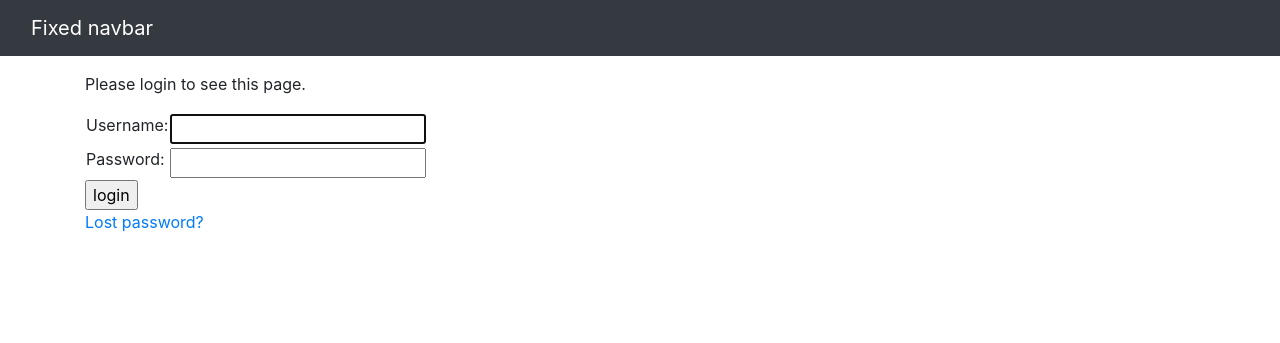
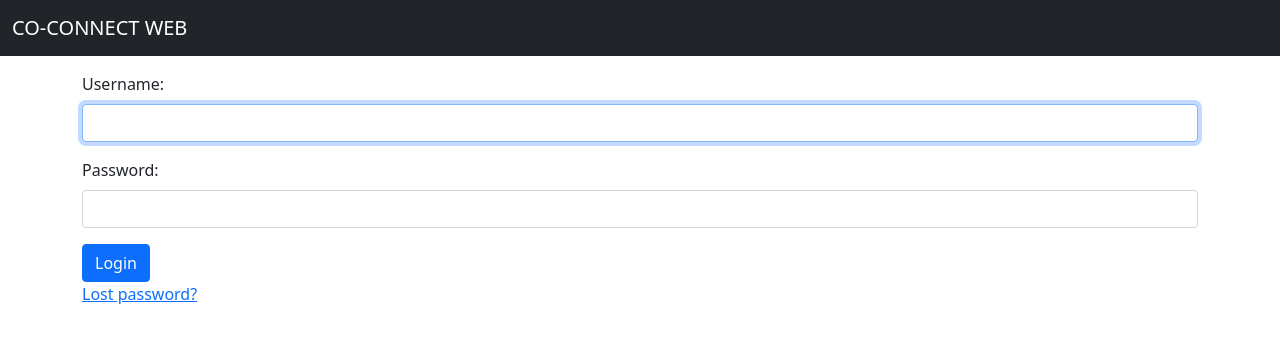
Before and after one commit to Health-Informatics-UoN/Carrot-Mapper, a Django app: page /accounts/login/?next=/ in a window 1280 px wide. Shown: the top 343 px of the page. Run offline with Django 3.2, Linux system fonts and the light colour scheme; parts of the project's set-up code (start-up, migrations or seed data) failed here and were passed over; some libraries are stand-ins or nearby versions.

Commit message:
Update navbar.

```diff
--- a/api/api/settings.py
+++ b/api/api/settings.py
@@ -123,7 +123,7 @@ USE_TZ = True
 
 STATIC_URL = '/static/'
 
-LOGIN_REDIRECT_URL = '/mapping/scanreports/'
+LOGIN_REDIRECT_URL = '/'
 EMAIL_BACKEND = 'django.core.mail.backends.console.EmailBackend'
 
 CELERY_TIMEZONE = 'UTC'
--- a/api/api/urls.py
+++ b/api/api/urls.py
@@ -2,7 +2,7 @@ from django.contrib import admin
 from django.urls import path, include
 
 urlpatterns = [
-    path('mapping/', include('mapping.urls')),
+    path('', include('mapping.urls')),
     path('admin/', admin.site.urls),
     path('accounts/', include('django.contrib.auth.urls')),
 ]
--- a/api/mapping/templates/mapping/scanreportfield_list.html
+++ b/api/mapping/templates/mapping/scanreportfield_list.html
@@ -4,8 +4,8 @@
 
 <nav aria-label="breadcrumb">
   <ol class="breadcrumb">
-    <li class="breadcrumb-item"><a href="#">Home</a></li>
-    <li class="breadcrumb-item"><a href="{% url 'scan-report-list' %}">Scan Reports</a></li>
+    <li class="breadcrumb-item"><a href="{% url 'home' %}">Home</a></li>
+    <li class="breadcrumb-item"><a href="{% url 'scan-report-list' %}">Scan reports</a></li>
   </ol>
 </nav>
 
--- a/api/mapping/urls.py
+++ b/api/mapping/urls.py
@@ -1,22 +1,13 @@
-from django.urls import path,include
 from django.contrib.auth.decorators import login_required
-from django.contrib import admin
-from django.contrib.auth import views as auth_views
-from django.conf.urls import url
-from django.views.generic.edit import CreateView
-from django.contrib.auth.forms import UserCreationForm
-
+from django.urls import path
 
 from . import views
 
 urlpatterns = [
-    url('^', include('django.contrib.auth.urls')),
-    path('', views.index, name='index'),
+    path('', views.home, name='home'),
     path('tables/', views.ScanReportTableListView.as_view(), name='tables'),
     path('fields/', views.ScanReportFieldListView.as_view(), name='fields'),
     path('scanreports/', login_required(views.ScanReportListView.as_view()), name='scan-report-list'),
     path('scanreports/create/', login_required(views.ScanReportFormView.as_view()), name='scan-report-form'),
     path('signup/', views.SignUpView.as_view(), name='signup'),
-
-
 ]
--- a/api/templates/base.html
+++ b/api/templates/base.html
@@ -17,7 +17,7 @@
 
 <nav class="navbar navbar-expand-md navbar-dark fixed-top bg-dark">
     <div class="container-fluid">
-        <a class="navbar-brand" href="#">Fixed navbar</a>
+        <a class="navbar-brand" href="#">CO-CONNECT WEB</a>
         <button class="navbar-toggler" type="button" data-bs-toggle="collapse"
                 data-bs-target="#navbarCollapse"
                 aria-controls="navbarCollapse" aria-expanded="false"
@@ -27,31 +27,15 @@
         <div class="collapse navbar-collapse" id="navbarCollapse">
             {% if user.is_authenticated %}
             <ul class="navbar-nav me-auto mb-2 mb-md-0">
-
                 <li class="nav-item active">
-                    <a class="nav-link" aria-current="page" href="#">Home</a>
+                    <a class="nav-link" aria-current="page" href="{% url 'home' %}">Home</a>
                 </li>
-                <li class="nav-item">
-                    <a class="nav-link" href="#">Link</a>
+                <li class="nav-item active">
+                    <a class="nav-link" aria-current="page" href="{% url 'scan-report-list' %}">Scan reports</a>
                 </li>
-                <li class="nav-item">
-                    <a class="nav-link disabled" href="#" tabindex="-1"
-                       aria-disabled="true">Disabled</a>
-                </li>
-                <li>
-                    <a class="nav-link disabled" href="#" tabindex="-1"
-                       aria-disabled="true">{{ user.get_username }}</a>
-                </li>
-
                 <li class="nav-item"><a class="nav-link" href="{% url 'logout'%}">Logout</a></li>
-
+                <!--<li class="nav-item"><a class="nav-link">You are logged as: {{ user.username }}</a></li>-->
             </ul>
-            <form class="d-flex">
-                <input class="form-control me-2" type="search"
-                       placeholder="Search" aria-label="Search">
-                <button class="btn btn-outline-success" type="submit">Search
-                </button>
-            </form>
             {% endif %}
         </div>
     </div>
@@ -64,17 +48,8 @@
     {% block body %}{% endblock %}
 </main>
 
-<!-- Optional JavaScript; choose one of the two! -->
-
-<!-- Option 1: Bootstrap Bundle with Popper -->
 <script src="https://cdn.jsdelivr.net/npm/bootstrap@5.0.0-beta1/dist/js/bootstrap.bundle.min.js"
         integrity="sha384-ygbV9kiqUc6oa4msXn9868pTtWMgiQaeYH7/t7LECLbyPA2x65Kgf80OJFdroafW"
         crossorigin="anonymous"></script>
-
-<!-- Option 2: Separate Popper and Bootstrap JS -->
-<!--
-<script src="https://cdn.jsdelivr.net/npm/@popperjs/core@2.5.4/dist/umd/popper.min.js" integrity="sha384-q2kxQ16AaE6UbzuKqyBE9/u/KzioAlnx2maXQHiDX9d4/zp8Ok3f+M7DPm+Ib6IU" crossorigin="anonymous"></script>
-<script src="https://cdn.jsdelivr.net/npm/bootstrap@5.0.0-beta1/dist/js/bootstrap.min.js" integrity="sha384-pQQkAEnwaBkjpqZ8RU1fF1AKtTcHJwFl3pblpTlHXybJjHpMYo79HY3hIi4NKxyj" crossorigin="anonymous"></script>
--->
 </body>
 </html>
--- a/api/templates/registration/login.html
+++ b/api/templates/registration/login.html
@@ -2,45 +2,21 @@
 
 {% block body %}
 
-{% if form.errors %}
-    <p>Your username and password didn't match. Please try again.</p>
-  {% endif %}
+<script src="//cdnjs.cloudflare.com/ajax/libs/jquery/3.2.1/jquery.min.js"></script>
+<form method="post" action="{% url 'login' %}">{% csrf_token %}
+    <div class="mb-3">
+        <label for="id_username" class="form-label">Username:</label>
+        <input class="form-control" type="text" name="username" autofocus autocapitalize="none" autocomplete="username" maxlength="150" required id="id_username">
+    </div>
+    <div class="mb-3">
+        <label for="id_password" class="form-label">Password:</label>
+        <input class="form-control" type="password" name="password" autocomplete="current-password" required id="id_password">
+    </div>
+    <input class="btn btn-primary" type="submit" value="Login"/>
+    <input type="hidden" name="next" value="{{ next }}"/>
+</form>
 
-  {% if next %}
-    {% if user.is_authenticated %}
-      <p>Your account doesn't have access to this page. To proceed,
-      please login with an account that has access.</p>
-    {% else %}
-      <p>Please login to see this page.</p>
-    {% endif %}
-  {% endif %}
-
-  <link href="//maxcdn.bootstrapcdn.com/bootstrap/4.1.1/css/bootstrap.min.css" rel="stylesheet" id="bootstrap-css">
-  <script src="//maxcdn.bootstrapcdn.com/bootstrap/4.1.1/js/bootstrap.min.js"></script>
-  <script src="//cdnjs.cloudflare.com/ajax/libs/jquery/3.2.1/jquery.min.js"></script>
-  <form method="post" action="{% url 'login' %}">
-    {% csrf_token %}
-    <table>
-      <tr>
-        <td>{{ form.username.label_tag }}</td>
-        <td>{{ form.username }}</td>
-      </tr>
-      <tr>
-        <td>{{ form.password.label_tag }}</td>
-        <td>{{ form.password }}</td>
-      </tr>
-    </table>
-    <input type="submit" value="login" />
-    <input type="hidden" name="next" value="{{ next }}" />
-  </form>
-
-  {# Assumes you setup the password_reset view in your URLconf #}
-  <p><a href="{% url 'password_reset' %}">Lost password?</a></p>
-
-  <!-- <form method="post">
-  {% csrf_token %}
-  {{ form.as_p }}
-  <button type="submit">Sign Up</button>
-</form> -->
+{# Assumes you setup the password_reset view in your URLconf #}
+<p><a href="{% url 'password_reset' %}">Lost password?</a></p>
 
 {% endblock %}
```
Also changed, not shown: api/mapping/models.py (+8 -2 lines), api/mapping/templates/mapping/home.html (added, +11 -0 lines), api/mapping/templates/mapping/index.html (deleted, +0 -38 lines), api/mapping/templates/mapping/scanreport_list.html (+7 -0 lines), api/mapping/templates/mapping/scanreporttable_list.html (+7 -0 lines), api/mapping/views.py (+51 -58 lines).
